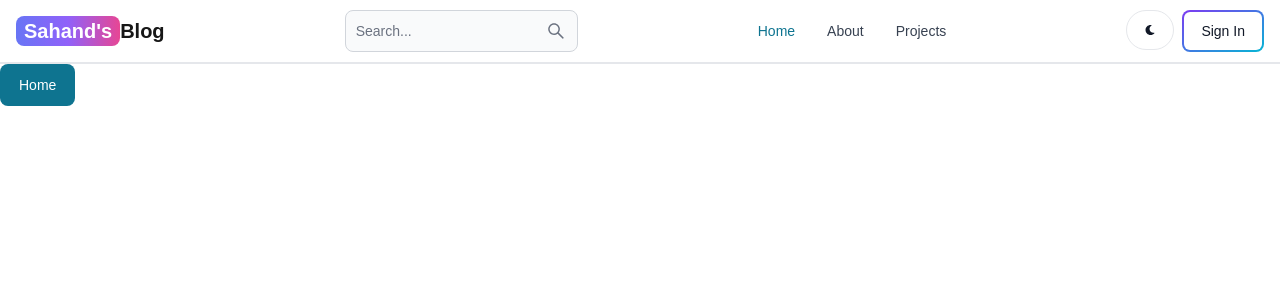
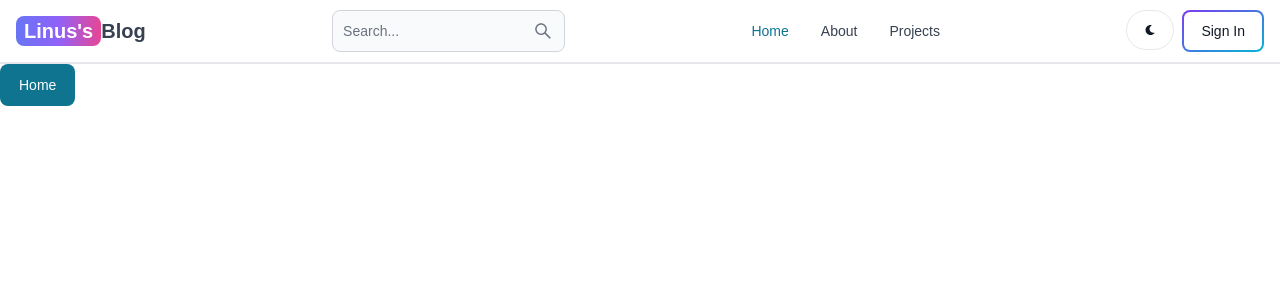
Before and after one commit to Ofuezuem/Personal-next-blog-app, a Next.js app: page / in a window 1280 px wide. Shown: the top 300 px of the page. Built offline with nearby package versions, Linux system fonts and the light colour scheme.

Commit message:
Added next theme to aply light and dark  theme

```diff
--- a/package.json
+++ b/package.json
@@ -11,6 +11,7 @@
   "dependencies": {
     "flowbite-react": "^0.10.2",
     "next": "15.1.6",
+    "next-themes": "^0.4.3",
     "react": "^19.0.0",
     "react-dom": "^19.0.0"
   },
--- a/src/app/components/Header.jsx
+++ b/src/app/components/Header.jsx
@@ -1,11 +1,13 @@
 'use client';
-import { Button, Navbar, TextInput } from 'flowbite-react';
+import { Button, Navbar, TextInput, theme } from 'flowbite-react';
 import Link from 'next/link';
 import { AiOutlineSearch } from 'react-icons/ai';
-import { FaMoon } from 'react-icons/fa';
+import { FaMoon, FaSun } from 'react-icons/fa';
 import { usePathname } from 'next/navigation';
+import { useTheme } from 'next-themes';
 export default function Header() {
   const path = usePathname();
+  const {theme, setTheme} = useTheme( );
   return (
     <Navbar className='border-b-2'>
       <Link
@@ -13,7 +15,7 @@ export default function Header() {
         className='self-center whitespace-nowrap text-sm sm:text-xl font-semibold dark:text-white'
       >
         <span className='px-2 py-1 bg-gradient-to-r from-indigo-500 via-purple-500 to-pink-500 rounded-lg text-white'>
-          Sahand's
+          Linus's
         </span>
         Blog
       </Link>
@@ -29,8 +31,10 @@ export default function Header() {
         <AiOutlineSearch />
       </Button>
       <div className='flex gap-2 md:order-2'>
-        <Button className='w-12 h-10 hidden sm:inline' color='gray' pill>
-          <FaMoon />
+        <Button className='w-12 h-10 hidden sm:inline' color='gray' pill
+        onClick={() => setTheme(theme === 'light' ? 'dark' : 'light')}
+        >
+          {theme === 'light'  ? <FaSun/> : <FaMoon />}
         </Button>
         <Link href='/sign-in'>
           <Button gradientDuoTone='purpleToBlue' outline>
--- /dev/null
+++ b/src/app/components/ThemeComp.jsx
@@ -0,0 +1,19 @@
+"use client"
+import { useTheme } from "next-themes"
+
+import { useEffect, useState } from "react";
+
+export default function ThemeComp({children}) {
+    const {theme, setTheme} = useTheme();
+    const [mounted, setMounted] = useState(false);
+    useEffect(() => setMounted(true), []);
+    if (!mounted) return null;
+
+  return (
+  <div className={theme}>
+        <div className="bg-white text-gray-700 dark:text-gray-200 dark:bg-[rgb(16,23,42)] min-h-screen">
+            {children}
+        </div>
+  </div>
+  )
+}
--- a/src/app/layout.js
+++ b/src/app/layout.js
@@ -1,6 +1,8 @@
 import { Geist, Geist_Mono } from "next/font/google";
 import "./globals.css";
 import Header from "./components/Header";
+import { ThemeProvider } from "next-themes";
+import ThemeComp from "./components/ThemeComp";
 
 const geistSans = Geist({
   variable: "--font-geist-sans",
@@ -19,12 +21,16 @@ export const metadata = {
 
 export default function RootLayout({ children }) {
   return (
-    <html lang="en">
+    <html lang="en" suppressHydrationWarning>
       <body
         className={`${geistSans.variable} ${geistMono.variable} antialiased`}
       >
-        <Header />
-        {children}
+        <ThemeProvider>
+          <ThemeComp>
+            <Header />
+            {children}
+          </ThemeComp>
+        </ThemeProvider>
       </body>
     </html>
   );
--- a/src/app/page.js
+++ b/src/app/page.js
@@ -4,6 +4,8 @@ import { Button } from 'flowbite-react'
 
 export default function page() {
   return (
-    <Button>Home</Button>
+    <div className='items-center'>
+      <Button>Home</Button>
+    </div>
   )
 }
```
Also changed, not shown: 1 other file (tests, documents, lock files or other folders).
